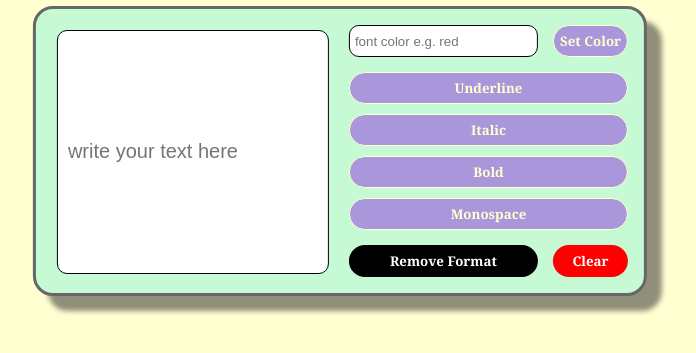
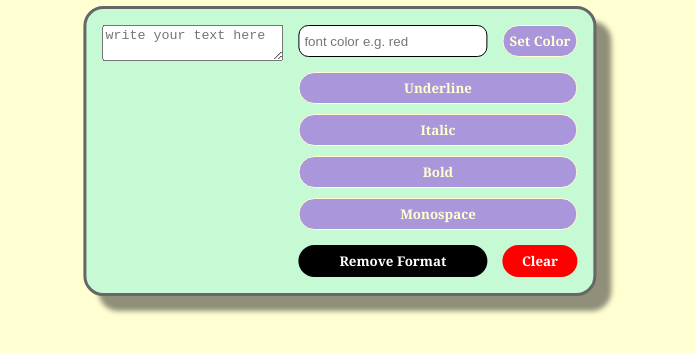
Before and after one commit to Yixin88/wordSmith, a plain HTML site: page index.html in a window 1280 px wide. Shown: the part 249-602 px from the top of the page, without its empty margins (300-996 px from the left). Drawn offline with Linux system fonts and the light colour scheme.

Commit message:
changed the user input to textarea for long text and wrapping

```diff
--- a/index.html
+++ b/index.html
@@ -18,7 +18,7 @@
             <button id="removeBtn" onclick="removeFormat()">Remove Format</button>
             <button id="clearBtn" onclick="clearInput()">Clear</button>
             <div class="text_input">
-                <input id="words" placeholder="write your text here">
+                <textarea class="words" placeholder="write your text here"></textarea>
             </div>
         </div>
     </div>
```
